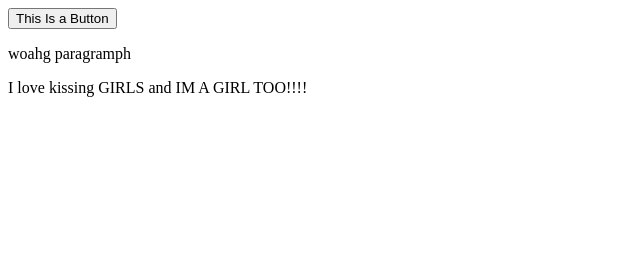
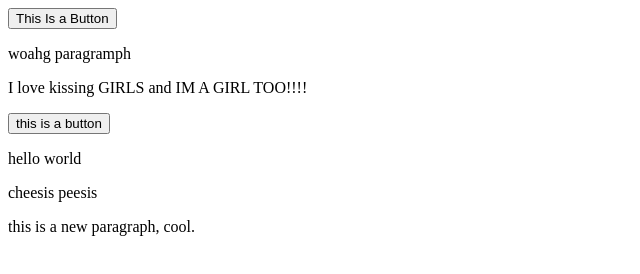
Before and after one commit to LaylaRosaleen/test2, a plain HTML site: page index.html in a window 1280 px wide. Shown: the whole page, without its empty margins (0-640 px from the left). Drawn offline with Linux system fonts and the light colour scheme.

Commit message:
added paragraph

```diff
--- a/index.html
+++ b/index.html
@@ -9,5 +9,9 @@
     <button>This Is a Button</button>
     <p>woahg paragramph</p>
     <p>I love kissing GIRLS and IM A GIRL TOO!!!!</p>
+    <button>this is a button</button>
+    <p>hello world</p>
+    <p>cheesis peesis</p>
+    <p>this is a new paragraph, cool.</p>
 </body>
 </html>
```
